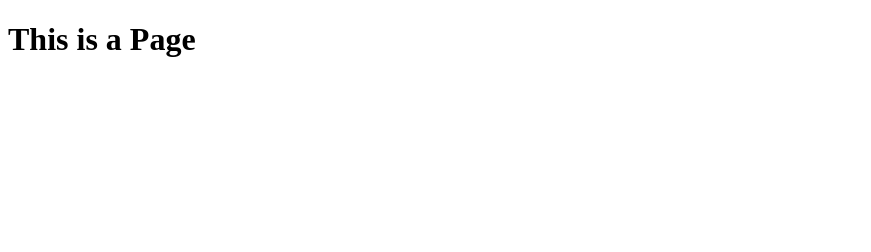
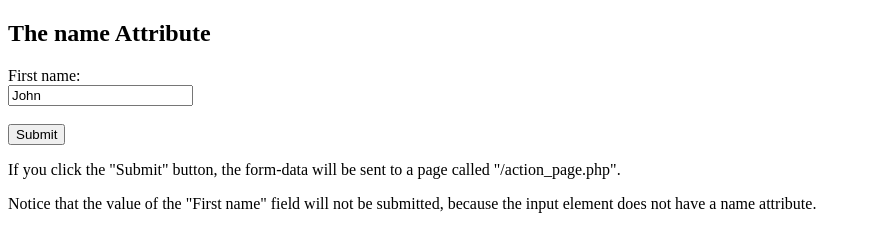
Before and after one commit to anjusr1997/test, a plain HTML site: page index.html in a window 1280 px wide. Shown: the whole page, without its empty margins (0-871 px from the left). Drawn offline with Linux system fonts and the light colour scheme.

Commit message:
Update index.html

```diff
--- a/index.html
+++ b/index.html
@@ -1,12 +1,18 @@
 <!DOCTYPE html>
 <html>
-<head>
-<title>New Demo Project</title>
-</head>
 <body>
 
-<h1>This is a Page</h1>
+<h2>The name Attribute</h2>
 
+<form action="/">
+  <label for="fname">First name:</label><br>
+  <input type="text" id="fname" value="John"><br><br>
+  <input type="submit" value="Submit">
+</form>
+
+<p>If you click the "Submit" button, the form-data will be sent to a page called "/action_page.php".</p>
+
+<p>Notice that the value of the "First name" field will not be submitted, because the input element does not have a name attribute.</p>
 
 </body>
 </html>
```
